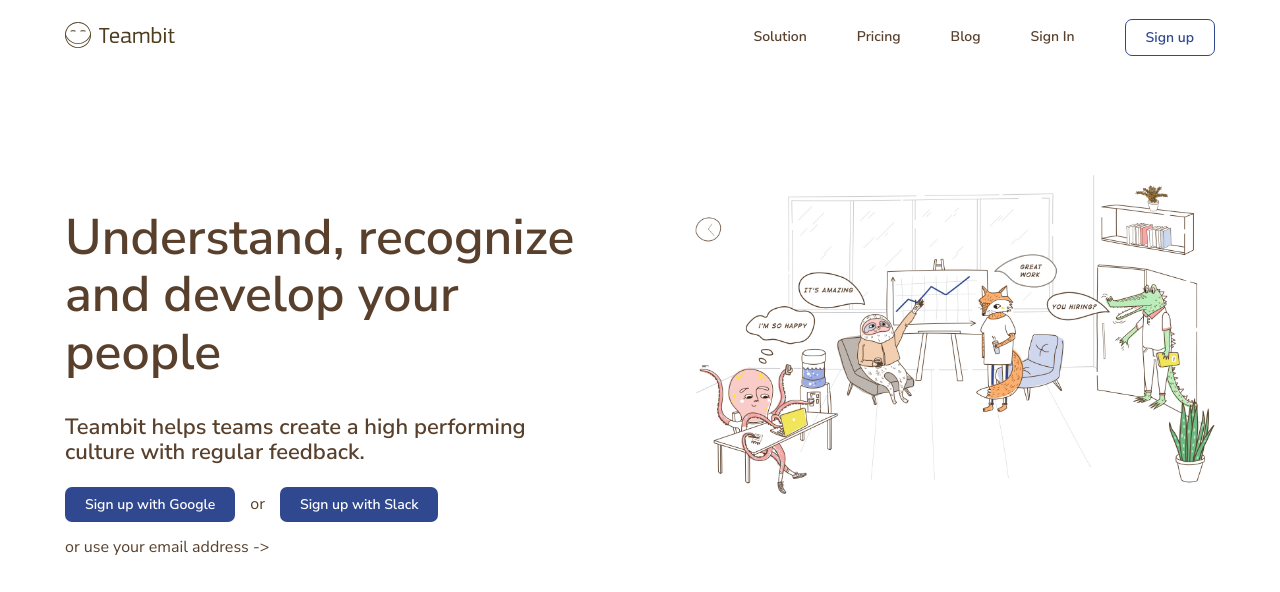
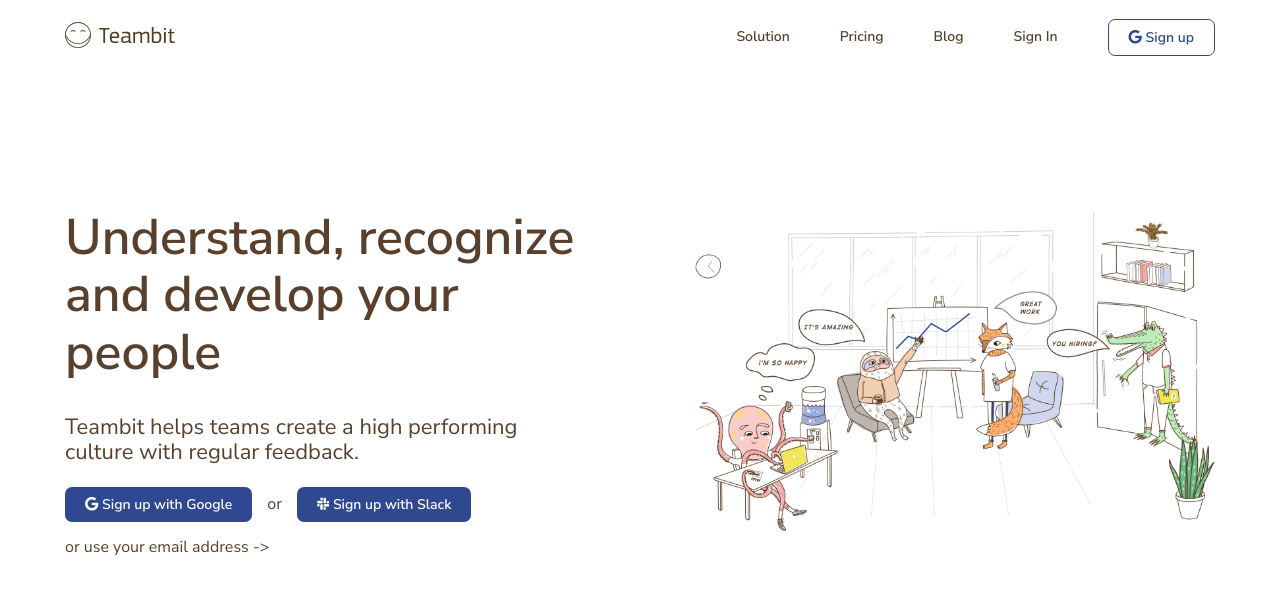
Before and after one commit to marco-faltoni/node-sass-teambit, a website: page index.html in a window 1280 px wide. Drawn offline with nearby package versions, Linux system fonts and the light colour scheme.

Commit message:
Impostato Jumbotron

```diff
--- a/index.html
+++ b/index.html
@@ -23,7 +23,7 @@
                 <li>Pricing</li>
                 <li>Blog</li>
                 <li>Sign In</li>
-                <li><button>Sign up</button></li>
+                <li><button> <i class="fab fa-google"></i> Sign up</button></li>
             </ul>
         </header>
 
@@ -35,9 +35,9 @@
                         <h3>Teambit helps teams create a high performing culture with regular feedback.</h3>
                     </div>
                     <div class="buttons">
-                        <button>Sign up with Google</button>
+                        <button> <i class="fab fa-google"></i> Sign up with Google</button>
                         <p>or</p>
-                        <button>Sign up with Slack</button>
+                        <button> <i class="fab fa-slack"></i> Sign up with Slack</button>
                     </div>
                     <div class="small-text">
                         <p>or use your email address -></p>
--- a/src/scss/partials/_common.scss
+++ b/src/scss/partials/_common.scss
@@ -21,6 +21,7 @@
     background: $colore_sfondo_bottoni;
     border: none;
     border-radius: 7px;
+    cursor:pointer;
 }
 
 @mixin bottone_bianco {
@@ -32,4 +33,5 @@
     background: #fff;
     border: 1px solid $colore_sfondo_bottoni;
     border-radius: 7px;
+    cursor:pointer;
 }
--- a/src/scss/partials/_main.scss
+++ b/src/scss/partials/_main.scss
@@ -39,13 +39,7 @@
 .jumbo {
     @extend .page-wrapper;
     @include margini(100px, auto);
-
-    .section-jumbo {
-        float: left;
-        max-width: $width_intermedia;
-        @include my-flex(space-between, flex-start);
-        flex-direction: column;
-    }
+    @include my-flex(space-between, center);
 
     .figura {
         float: right;
@@ -56,6 +50,12 @@
 }
 
 .section-jumbo {
+
+    float: left;
+    max-width: $width_intermedia;
+    @include my-flex(space-between, flex-start);
+    flex-direction: column;
+
     .text {
         h1 {
             font-size: $font_size_jumbo;
@@ -63,6 +63,7 @@
         }
         h3 {
             font-size: $font_middle_size_jumbo;
+            font-weight: 400;
         }
     }
 
```
Also changed, not shown: public/app.css.
